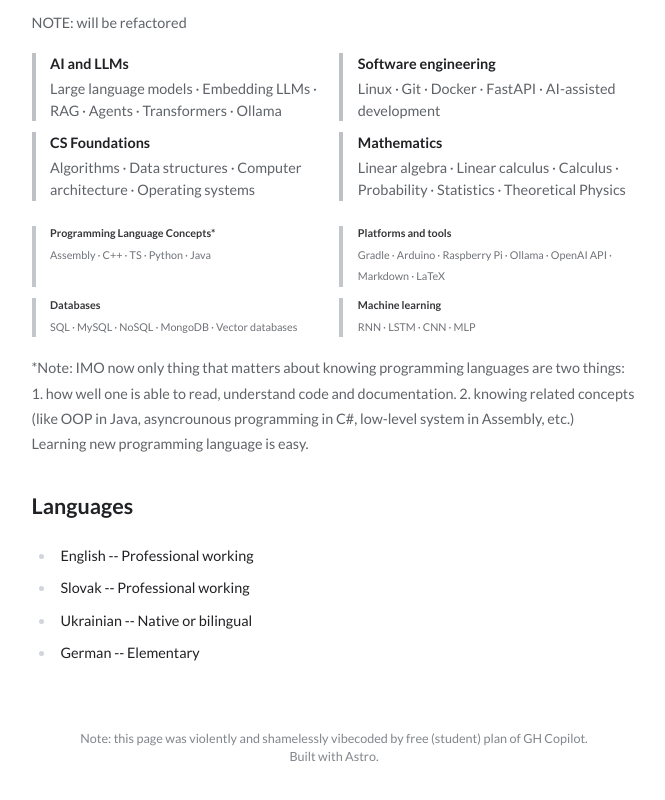
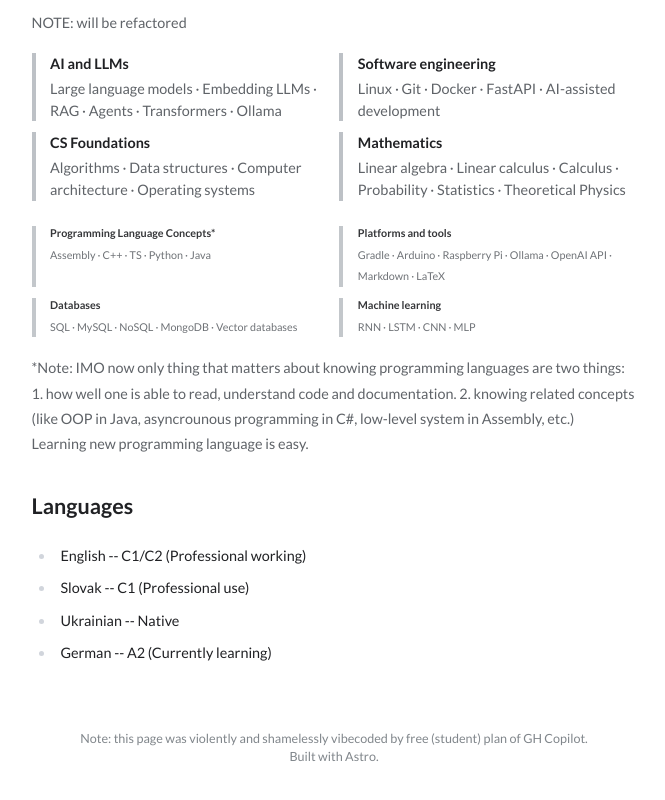
Before and after one commit to Ostap4ello/ostap4ello-page, an Astro site: page /ostap4ello-page/about in a window 1280 px wide. Shown: the part 1521-2321 px from the top of the page, without its empty margins (306-971 px from the left). Built offline with nearby package versions, Linux system fonts and the light colour scheme; Astro itself is replaced by a stand-in of ours.

Commit message:
Sync from Obsidian (opage-mapping): 2026-11-24 22:37 UTC — 0+ 1~ 0-

```diff
--- a/src/content/main-pages/about.mdx
+++ b/src/content/main-pages/about.mdx
@@ -95,7 +95,7 @@ Learning new programming language is easy.
 
 ## Languages
 
-- English -- Professional working
-- Slovak -- Professional working
-- Ukrainian -- Native or bilingual
-- German -- Elementary
+- English -- C1/C2 (Professional working)
+- Slovak -- C1 (Professional use)
+- Ukrainian -- Native
+- German -- A2 (Currently learning)
```
